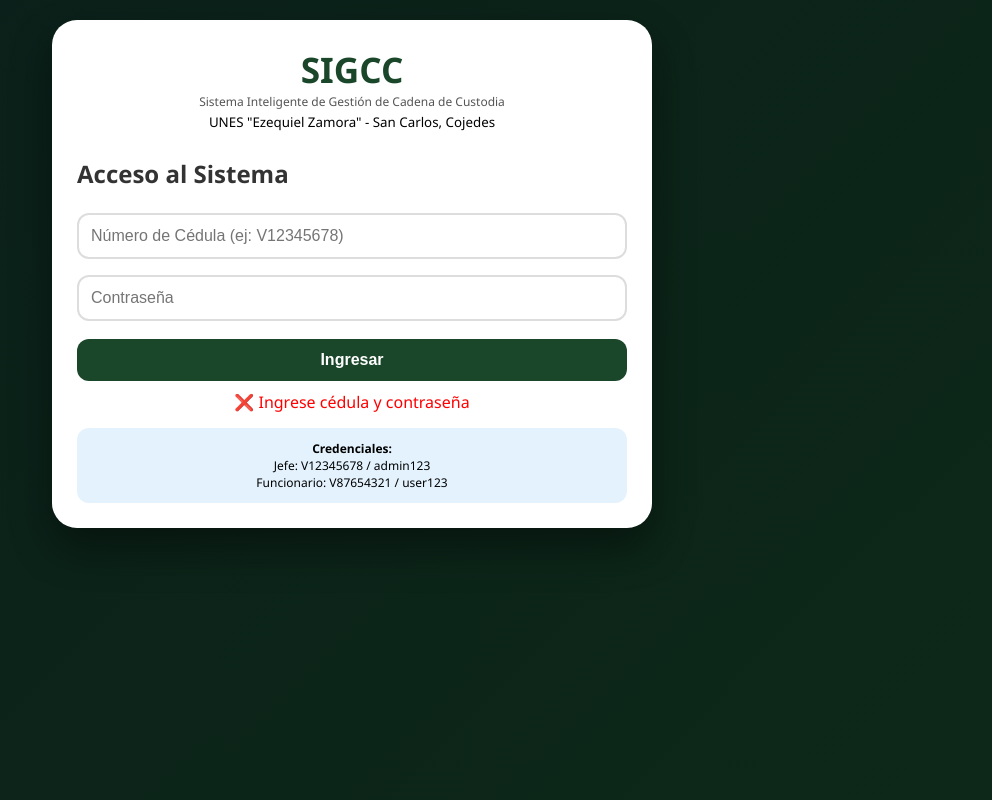
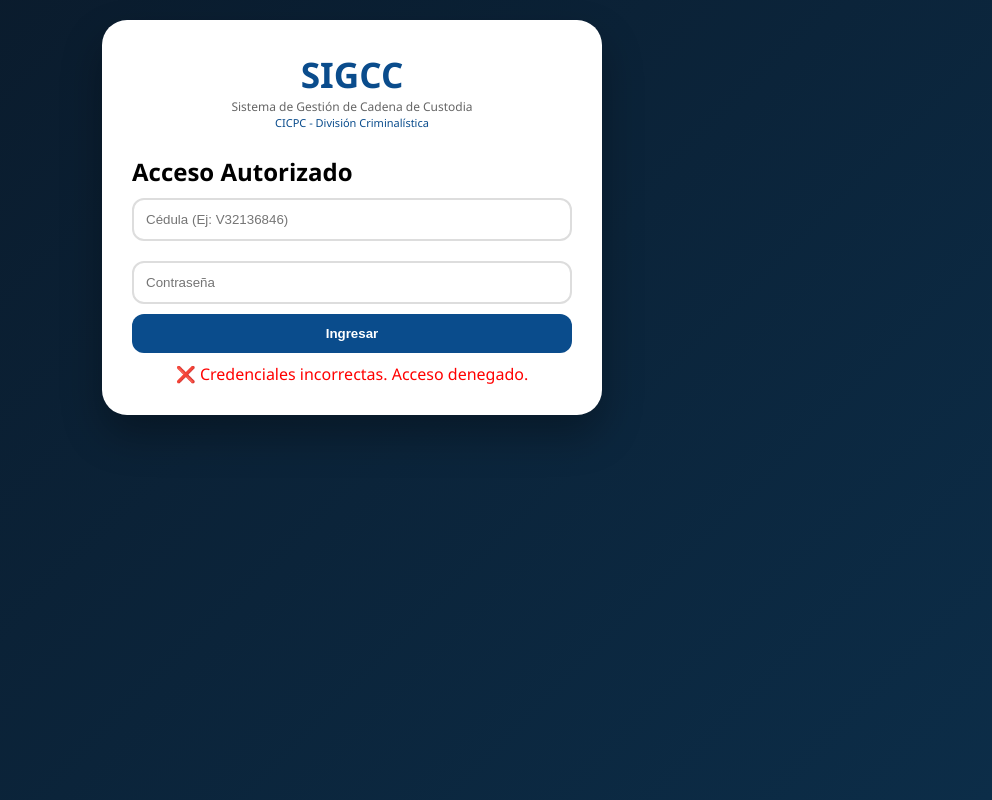
Before and after one commit to Proyec-1/SIGCC-App, a plain HTML site: page index.html in a window 1280 px wide. Both pictures are taken after a click on the button "Ingresar". Shown: the whole page, without its empty margins (288-1280 px from the left). Drawn offline with Linux system fonts and the light colour scheme.

Commit message:
Revamp index.html with new design and functionality
Actulizacion 05/2026

```diff
--- a/index.html
+++ b/index.html
@@ -2,31 +2,55 @@
 <html lang="es">
 <head>
     <meta charset="UTF-8">
-    <meta name="viewport" content="width=device-width, initial-scale=1.0, user-scalable=no">
-    <title>SIGCC - Sistema de Cadena de Custodia</title>
-    <link rel="stylesheet" href="styles.css">
+    <meta name="viewport" content="width=device-width, initial-scale=1.0">
+    <title>SIGCC CICPC</title>
+    <style>
+        *{margin:0;padding:0;box-sizing:border-box;}
+        body{font-family:'Segoe UI',sans-serif;background:linear-gradient(135deg,#0a1929,#0c2d48);min-height:100vh;padding:20px;}
+        .container{max-width:500px;margin:0 auto;background:white;border-radius:25px;padding:30px;box-shadow:0 20px 40px rgba(0,0,0,0.3);}
+        .logo{text-align:center;margin-bottom:25px;}
+        .logo h1{color:#0a4c8c;font-size:2.2em;}
+        .logo p{color:#666;font-size:12px;}
+        input{width:100%;padding:12px;margin:10px 0;border:2px solid #ddd;border-radius:12px;}
+        button{width:100%;padding:12px;background:#0a4c8c;color:white;border:none;border-radius:12px;font-weight:bold;cursor:pointer;}
+        .error{color:red;text-align:center;margin-top:10px;}
+    </style>
 </head>
 <body>
     <div class="container">
         <div class="logo">
             <h1>SIGCC</h1>
-            <p>Sistema Inteligente de Gestión de Cadena de Custodia</p>
-            <small>UNES "Ezequiel Zamora" - San Carlos, Cojedes</small>
+            <p>Sistema de Gestión de Cadena de Custodia</p>
+            <p style="font-size:11px;color:#0a4c8c;">CICPC - División Criminalística</p>
         </div>
-
         <div class="login-box">
-            <h2>Acceso al Sistema</h2>
-            <input type="text" id="cedula" placeholder="Número de Cédula (ej: V12345678)" autocomplete="off">
+            <h2>Acceso Autorizado</h2>
+            <input type="text" id="cedula" placeholder="Cédula (Ej: V32136846)">
             <input type="password" id="password" placeholder="Contraseña">
             <button id="btnLogin">Ingresar</button>
             <div id="errorMsg" class="error"></div>
-            <div class="info">
-                <strong>Credenciales:</strong><br>
-                Jefe: V12345678 / admin123<br>
-                Funcionario: V87654321 / user123
-            </div>
         </div>
     </div>
-    <script src="script.js"></script>
+    <script>
+        // USUARIO ÚNICO: José Moreno
+        const USUARIO_VALIDO = {
+            cedula: 'V32136846',
+            password: 'Cadete2-2025',
+            nombre: 'José Moreno',
+            jerarquia: 'Comisario General Superior Nacional'
+        };
+
+        document.getElementById('btnLogin').addEventListener('click', function() {
+            const cedula = document.getElementById('cedula').value.trim();
+            const password = document.getElementById('password').value;
+
+            if (cedula === USUARIO_VALIDO.cedula && password === USUARIO_VALIDO.password) {
+                localStorage.setItem('usuarioActual', JSON.stringify(USUARIO_VALIDO));
+                window.location.href = 'dashboard.html';
+            } else {
+                document.getElementById('errorMsg').innerHTML = '❌ Credenciales incorrectas. Acceso denegado.';
+            }
+        });
+    </script>
 </body>
 </html>
```
